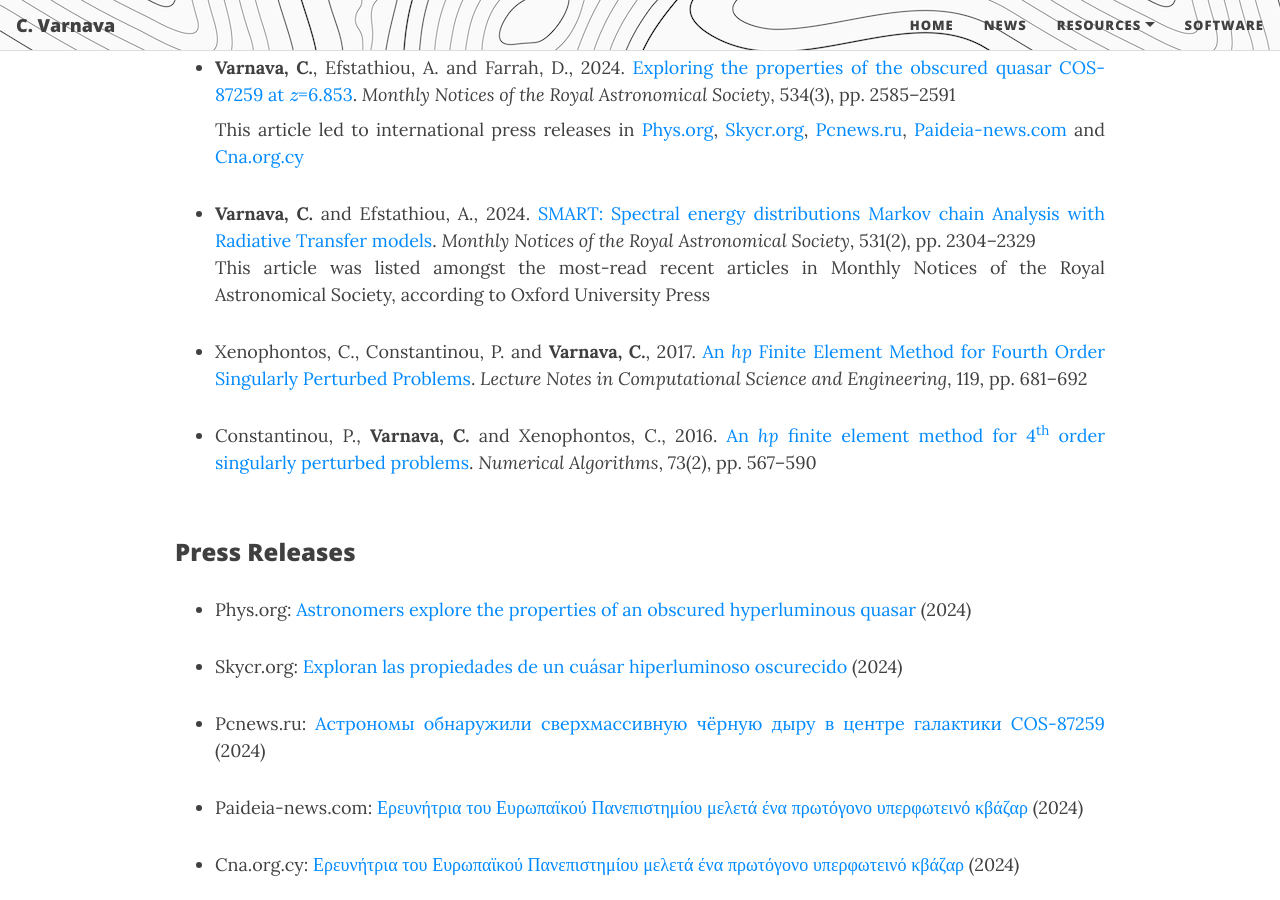
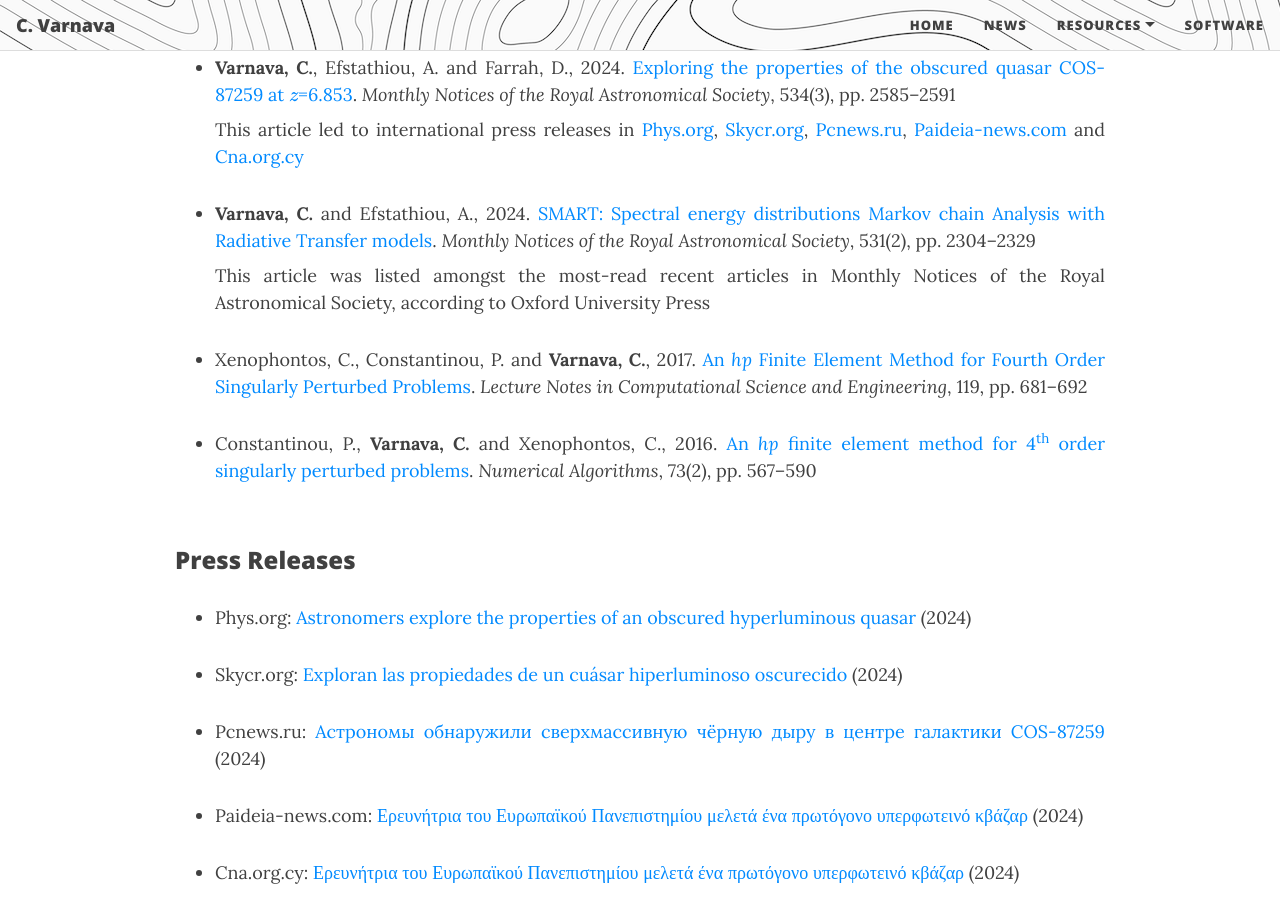
Before and after one commit to ch-var/ch-var.github.io, a Jekyll site: the page built from cv.html, in a window 1280 px wide and 900 px high, scrolled down 3133 px. Built offline with Jekyll 4.4.1, drawn with Linux system fonts in a browser that asks for light colours; formulas are drawn with MathJax 3.

Commit message:
Update cv.html

```diff
--- a/cv.html
+++ b/cv.html
@@ -93,7 +93,7 @@ mathjax: true
 <li class="responsive-margin" style="margin-bottom: 8px;"><b>Varnava, C.</b>, Efstathiou, A. and Farrah, D., 2024. <a href="https://doi.org/10.1093/mnras/stae2221">Exploring the properties of the obscured quasar COS-87259 at \(z\)=6.853</a>. <i>Monthly Notices of the Royal Astronomical Society</i>, 534(3), pp. 2585–2591</li>
 <p align='justify' class="responsive-margin" style="margin-top: 0px;">This article led to international press releases in <a href="https://phys.org/news/2024-10-astronomers-explore-properties-obscured-hyperluminous.html">Phys.org</a>, <a href="https://skycr.org/2024/10/21/exploran-las-propiedades-de-un-cuasar-hiperluminoso-oscurecido/">Skycr.org</a>, <a href="https://pcnews.ru/news/astronomy_obnaruzili_sverhmassivnuu_cernuu_dyru_v_centre_galaktiki_cos_87259-1530160.html#gsc.tab=0">Pcnews.ru</a>, <a href="https://paideia-news.com/panepistimio-frederick/2024/11/11/ereynitria-toy-eyropaikoy-panepistimioy-meleta-ena-protogono-yperfoteino-kbazar">Paideia-news.com</a> and <a href="https://www.cna.org.cy/press-release/article/7556971/anakoinosi-typoy-evropaiko-panepistimio-kyproy">Cna.org.cy</a></p>
 <p></p>
-<li class="responsive-margin"><b>Varnava, C.</b> and Efstathiou, A., 2024. <a href="https://doi.org/10.1093/mnras/stae1141">SMART: Spectral energy distributions Markov chain Analysis with Radiative Transfer models</a>. <i>Monthly Notices of the Royal Astronomical Society</i>, 531(2), pp. 2304–2329</li>
+<li class="responsive-margin" style="margin-bottom: 8px;"><b>Varnava, C.</b> and Efstathiou, A., 2024. <a href="https://doi.org/10.1093/mnras/stae1141">SMART: Spectral energy distributions Markov chain Analysis with Radiative Transfer models</a>. <i>Monthly Notices of the Royal Astronomical Society</i>, 531(2), pp. 2304–2329</li>
 <p align='justify' class="responsive-margin" style="margin-top: 0px;">This article was listed amongst the most-read recent articles in Monthly Notices of the Royal Astronomical Society, according to Oxford University Press</a></p>
 <p></p>
 <li class="responsive-margin">Xenophontos, C., Constantinou, P. and <b>Varnava, C.</b>, 2017. <a href="https://doi.org/10.1007/978-3-319-65870-4_49">An <i>hp</i> Finite Element Method for Fourth Order Singularly Perturbed Problems</a>. <i>Lecture Notes in Computational Science and Engineering</i>, 119, pp. 681–692</li>
```
